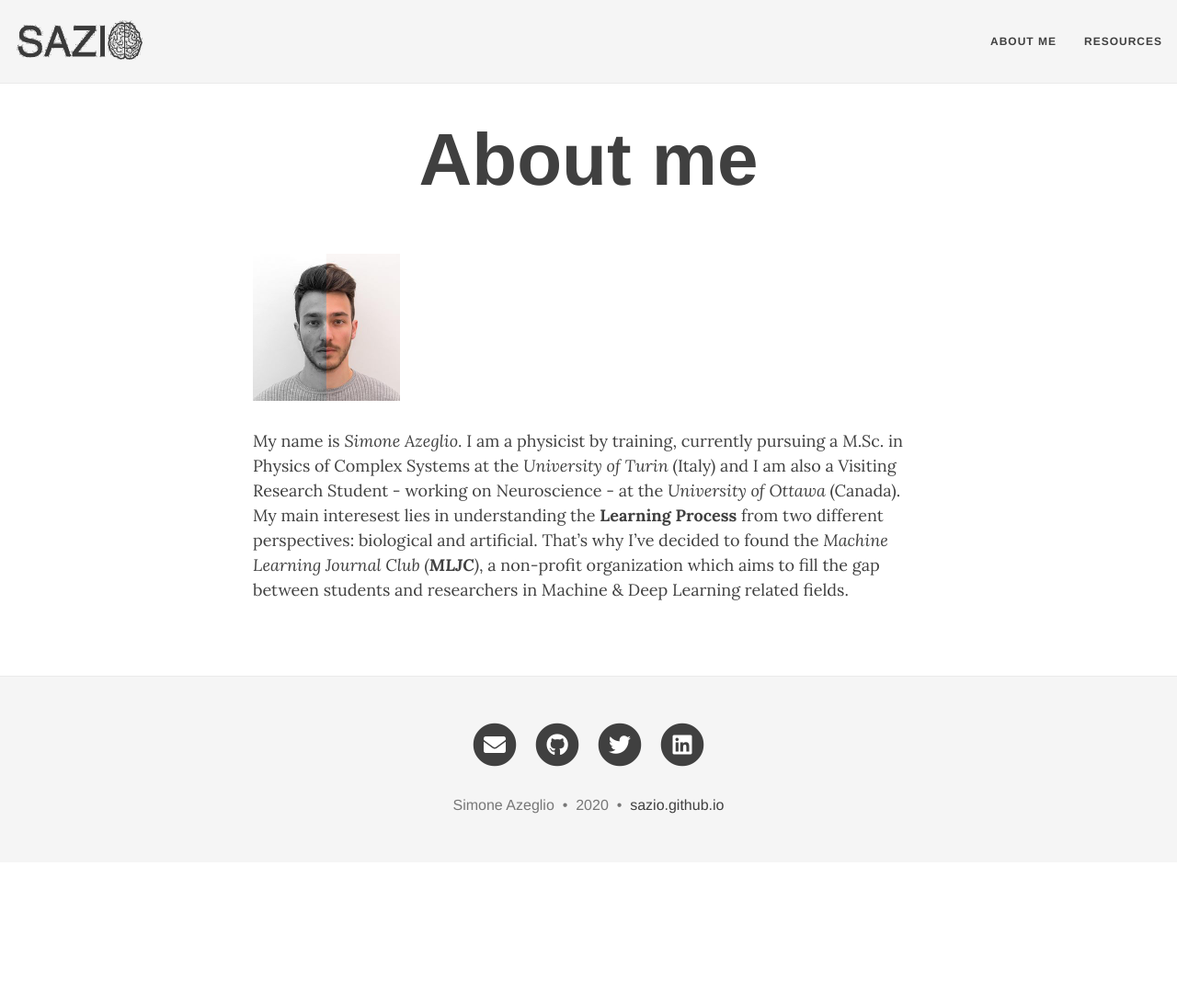
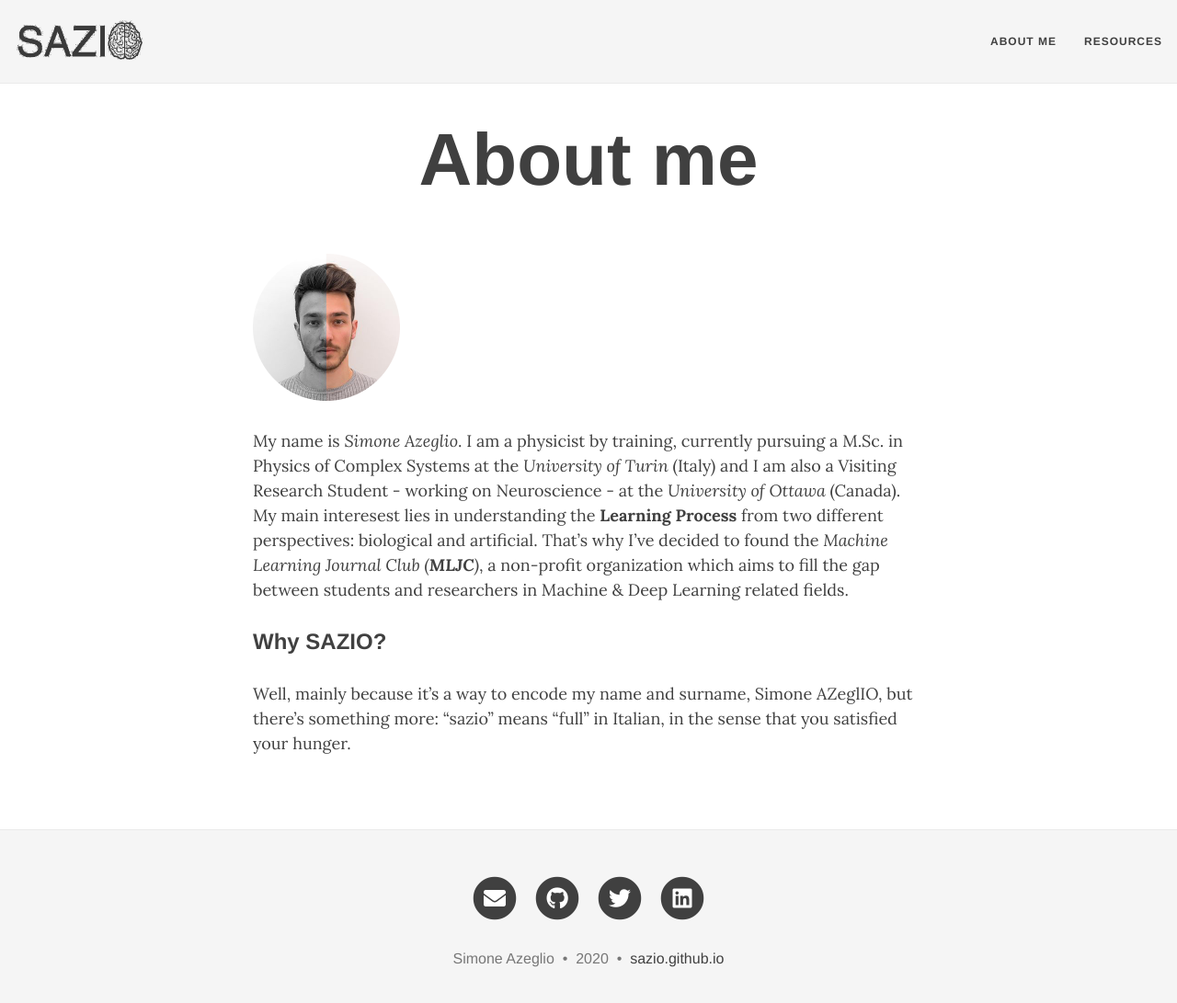
Before and after one commit to sazio/sazio___.github.io, a Jekyll site: the page built from aboutme.md, in a window 1280 px wide and 1105 px high. Shown: the top 1091 px of the window at 92% size. Built offline with Jekyll 4.4.1, drawn with Linux system fonts in a browser that asks for light colours; nearby versions of some CDN libraries.

Commit message:
Update aboutme.md

```diff
--- a/aboutme.md
+++ b/aboutme.md
@@ -4,6 +4,9 @@ title: About me
 subtitle:
 ---
 
-<img src="/assets/img/Me.jpg" width="160" height="160"/>
+<img src="/assets/img/Me.png" width="160" height="160"/>
 
 My name is *Simone Azeglio*. I am a physicist by training, currently pursuing a M.Sc. in Physics of Complex Systems at the *University of Turin* (Italy) and I am also a Visiting Research Student - working on Neuroscience - at the *University of Ottawa* (Canada). My main interesest lies in understanding the **Learning Process** from two different perspectives: biological and artificial. That's why I've decided to found the *Machine Learning Journal Club (**MLJC**)*, a non-profit organization which aims to fill the gap between students and researchers in Machine & Deep Learning related fields.
+
+### Why SAZIO?
+Well, mainly because it's a way to encode my name and surname, Simone AZeglIO, but there's something more: "sazio" means "full" in Italian, in the sense that you satisfied your hunger.
```
